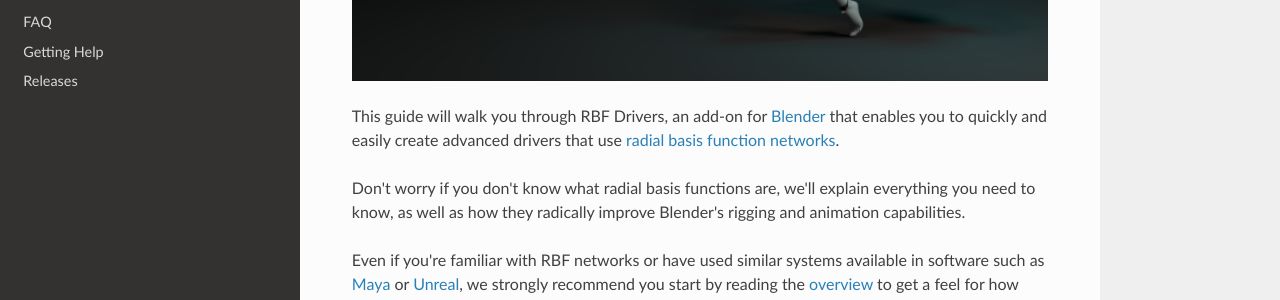
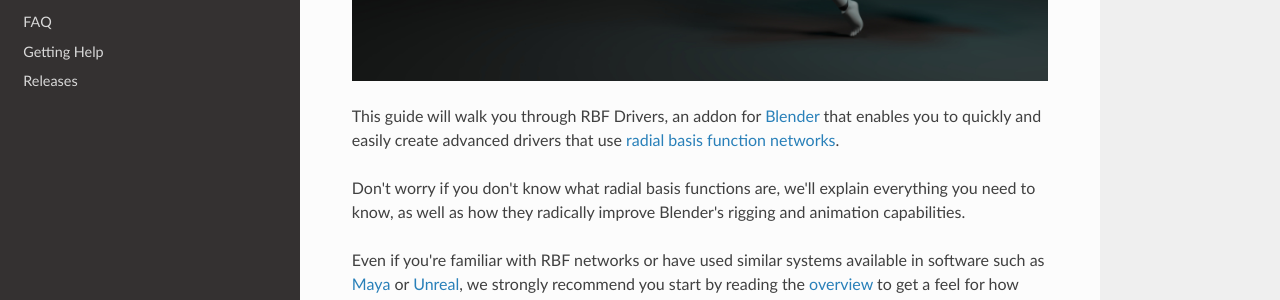
Before and after one commit to gr4ym4n/rbf_drivers_docs, an MkDocs documentation site: the page built from docs/index.md, in a window 1280 px wide. Shown: the part 410-710 px from the top of the page. Built offline with MkDocs 1.6.1, drawn with Linux system fonts in a browser that asks for light colours; nearby versions of some CDN libraries.

Commit message:
tagging 1.0

```diff
--- a/docs/index.md
+++ b/docs/index.md
@@ -1,7 +1,7 @@
 
 <p style="text-align:center"><img src="img/banner.jpg" alt="Banner"/></p>
 
-This guide will walk you through RBF Drivers, an add-on for
+This guide will walk you through RBF Drivers, an addon for
 <a href="https://www.blender.org" target="_blank">Blender</a>
 that enables you to quickly and easily create advanced drivers that use
 <a href="https://en.wikipedia.org/wiki/Radial_basis_function_network" target="_blank">radial basis function networks</a>.
```
